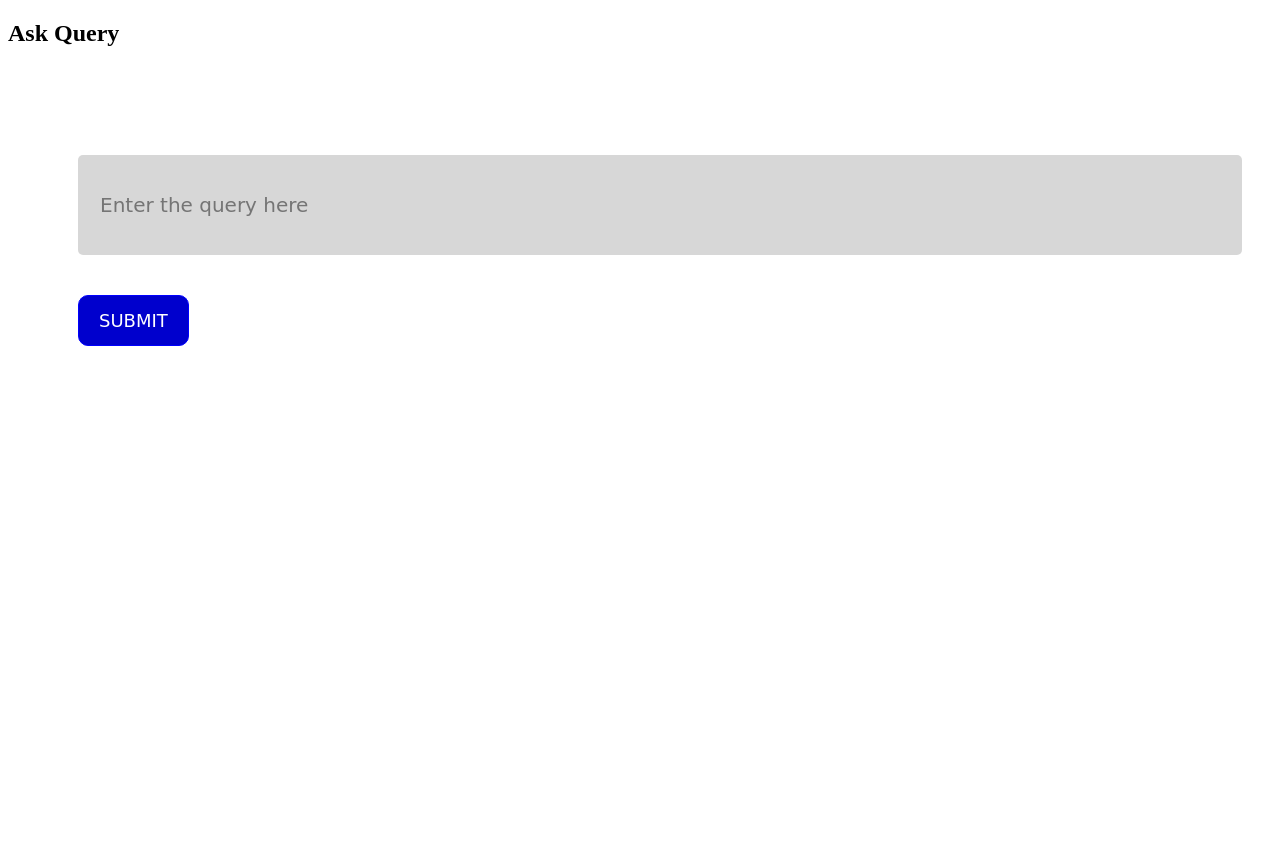
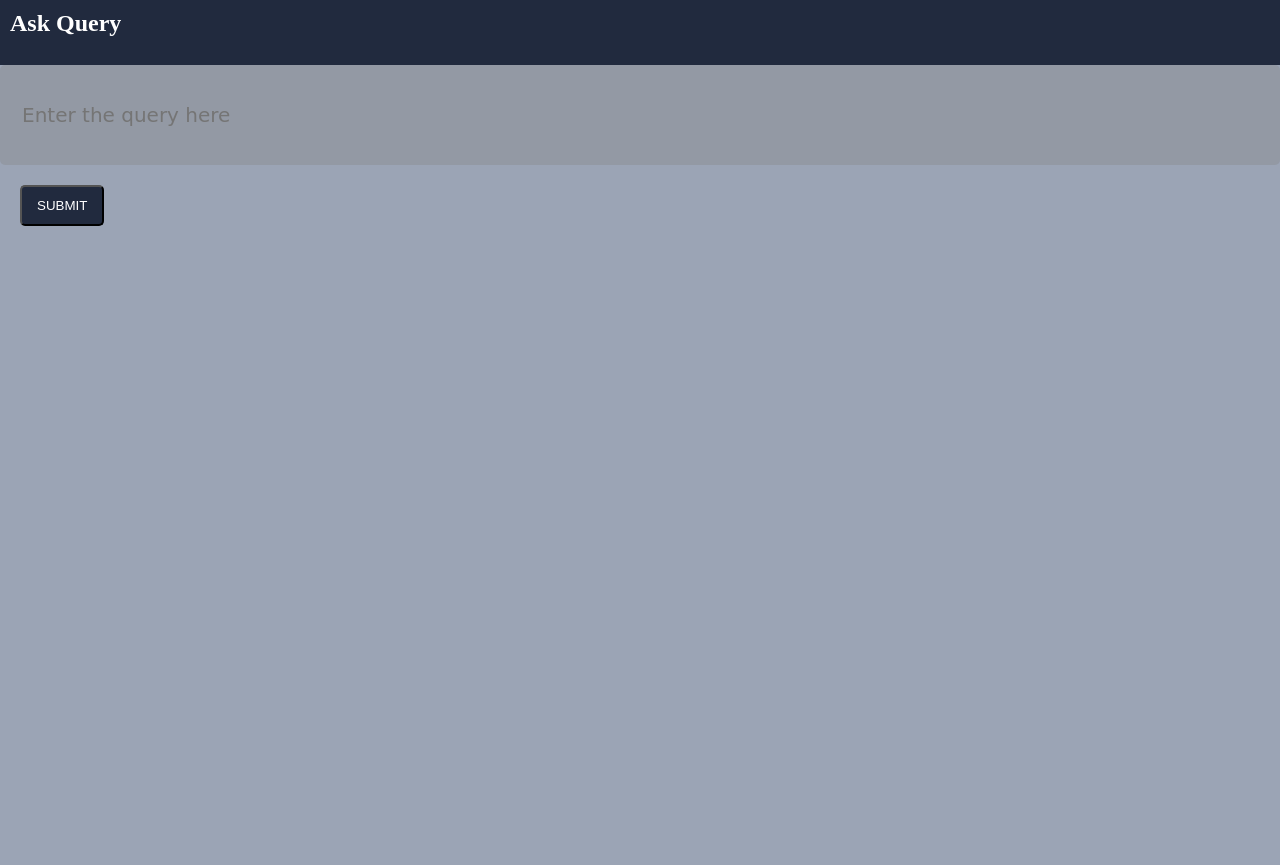
Before and after one commit to Rathan-r-nayak/farmassistant, a Django app: page /discuss/ask_question in a window 1280 px wide. Before the commit the page ends 346 px from the top, so only its background shows below. Run offline with Django 4.2, Linux system fonts and the light colour scheme.

Commit message:
Modified Design2 of Askquestion.html

```diff
--- a/discussapp/templates/discussapp/askQuestion.html
+++ b/discussapp/templates/discussapp/askQuestion.html
@@ -3,12 +3,22 @@
 
 <style>
 {%block style%}
-
+*{
+    margin: 0;
+    padding: 0;box-sizing: border-box;
+}
+body{
+    background-color:#212A3E;
+    color: white;
+}
 .querycontainer{
-    display: flex;
+    /* display: flex;
     margin: 50px;
     flex-direction: column;
-    align-items: center;
+    align-items: center; */
+    width:100%;
+    height:100vh;
+    background-color: #9BA4B5;
 }
 #ques_field{
         font-family: 'Carter One', cursive;
@@ -16,7 +26,7 @@
         width: 100%;
         height: 100px;
         padding: 12px 20px;
-        margin: 20px;
+        /* margin: 20px; */
         display: inline-block;
         /* border: 1px solid aqua; */
         box-sizing: border-box;
@@ -26,21 +36,21 @@
         color:black;
 }
 button {
-        font-family: 'Carter One', cursive;
-        font-size: 18px;
-/* font-family: 'Secular One', sans-serif; */
-        background-color:blue;
-        border:solid 1px blue;
-        color: white;
-        padding: 14px 20px;
-        cursor: pointer;
-        border-radius: 10px;
+    padding: 11px 15px;
+    background-color: #212A3E;
+    /* border: none; */
+    color: white;
+    border-radius: 5px;
+    cursor: pointer;
     }
 .submit{
-    background-color: mediumblue;
+    background-color:  #212A3E;
     display: flex;
     justify-content: center;
     margin: 20px;
+}
+.querycontainer button:hover{
+    background-color: #9BA4B5;
 }
 form{
     width: 100%;
@@ -52,7 +62,7 @@ form{
 
 
 {%block body%}
-<h2>Ask Query</h2>
+<h2 style="margin:10px;">Ask Query</h2>
 <br>
 <div class="querycontainer">
     <form action="questionSubmit" method="post">
```
